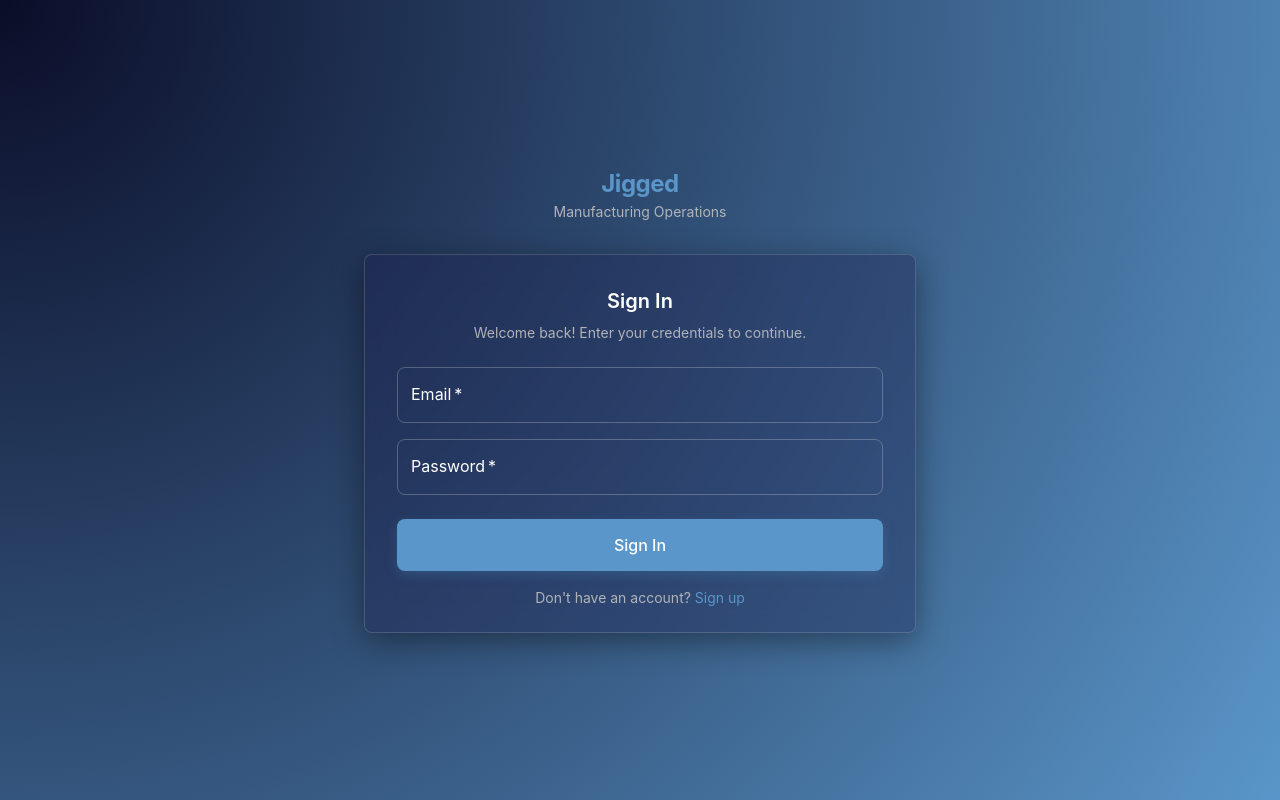
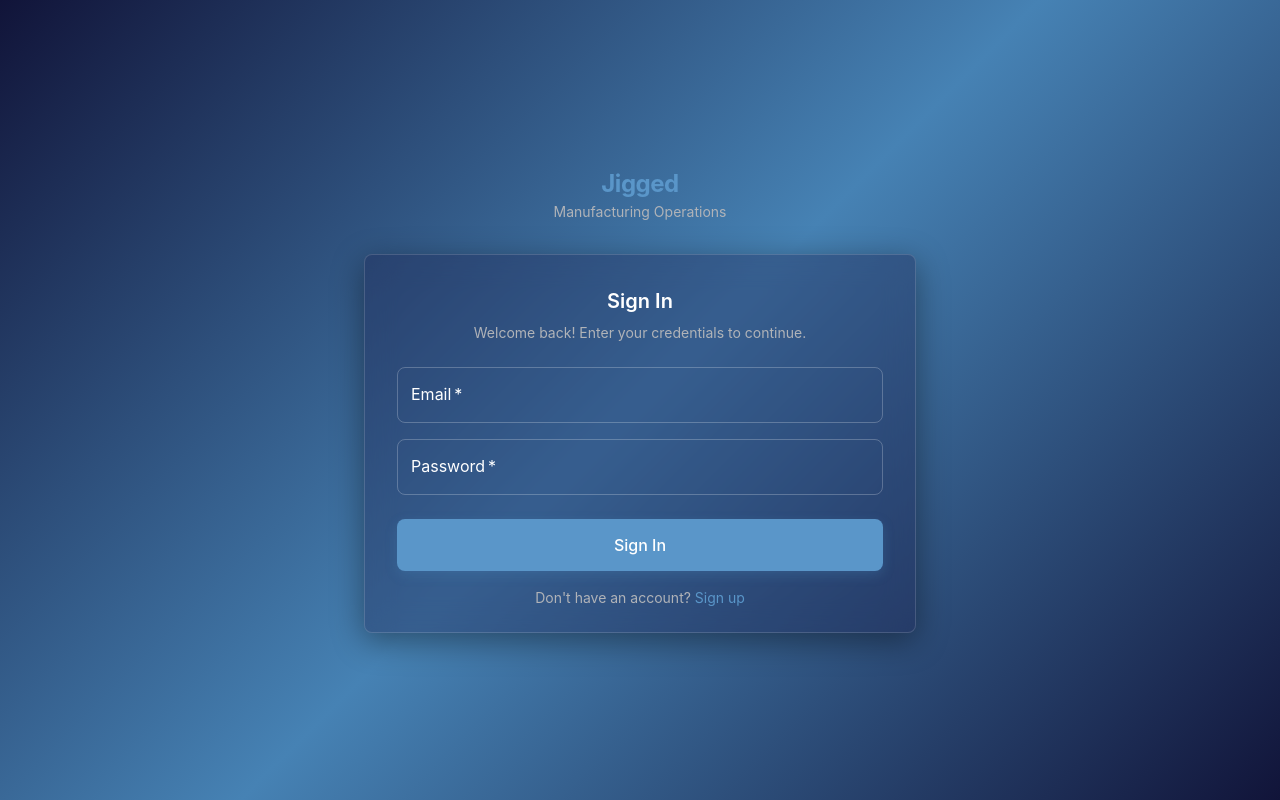
Before and after one commit to debola31/Contour, a Next.js app: page /login in a window 1280 px wide. Built offline with nearby package versions, Linux system fonts and the light colour scheme; no server answers.

Commit message:
theme gotten

```diff
--- a/components/providers/ThemeProvider.tsx
+++ b/components/providers/ThemeProvider.tsx
@@ -16,7 +16,7 @@ export default function ThemeProvider({ children }: ThemeProviderProps) {
       <Box
         sx={{
           minHeight: '100vh',
-          background: 'radial-gradient(circle at top left, #0a0d28 0%, #5a96c9 100%)',
+          background: 'linear-gradient(135deg, #111439 0%, #4682B4 50%, #111439 100%)',
           backgroundAttachment: 'fixed',
         }}
       >
```
